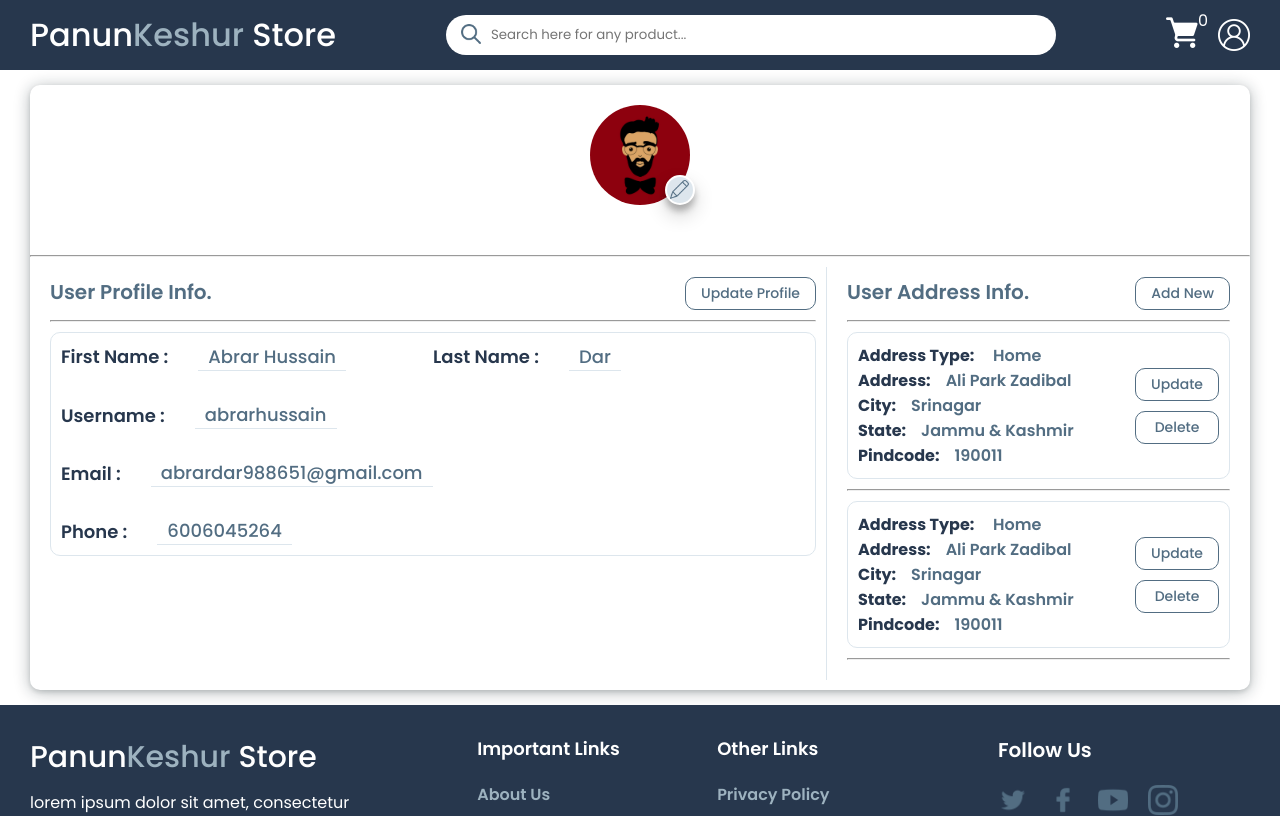
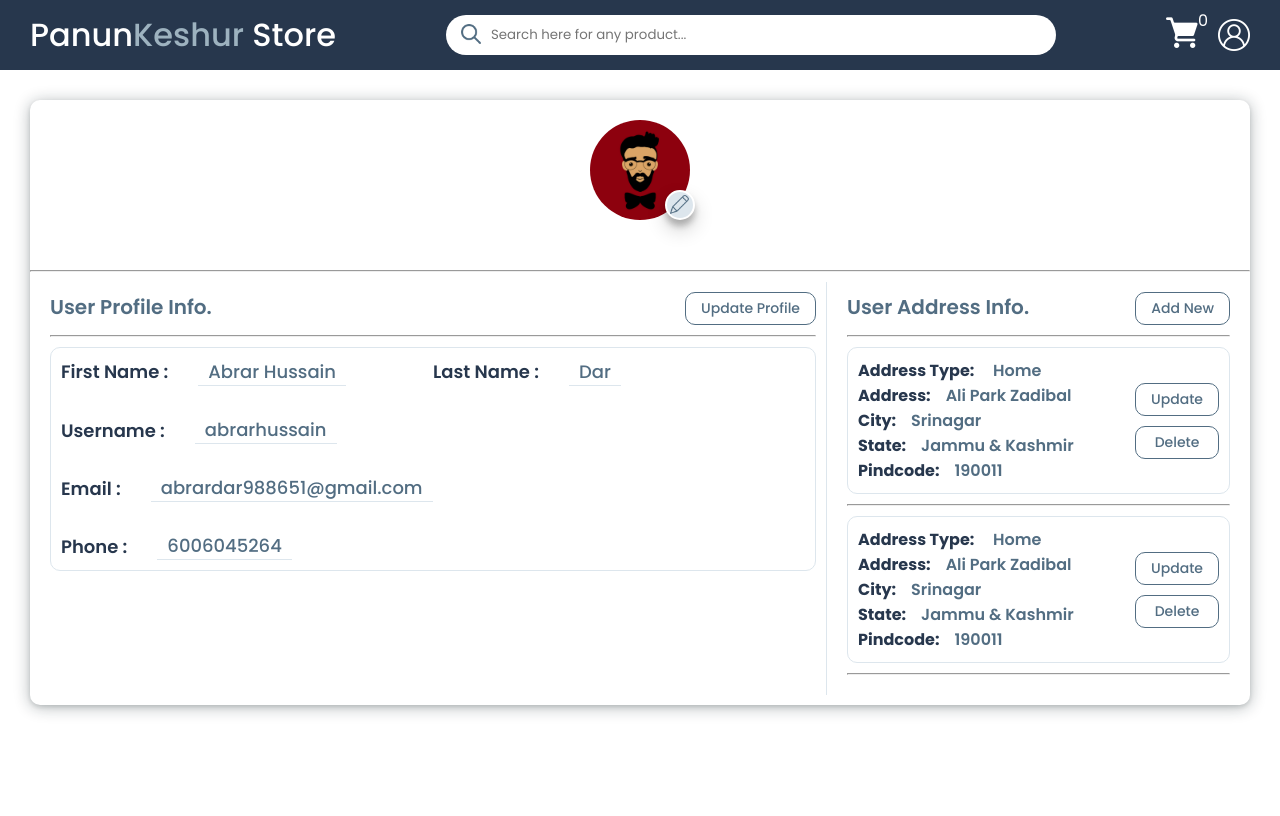
Before and after one commit to Abrarhussaindar/pks_frontend, a React (Create React App) app: page /profile/1 in a window 1280 px wide. Shown: the top 816 px of the page. Built offline with nearby package versions, Linux system fonts and the light colour scheme.

Commit message:
profile page done

```diff
--- a/src/pages/userPage/profile/profile.css
+++ b/src/pages/userPage/profile/profile.css
@@ -1,9 +1,12 @@
+.profileContainer {
+  height: 100vh;
+}
 .profileContainer .profileWrapper {
   display: flex;
   flex-direction: column;
   justify-content: center;
   border-radius: 10px;
-  margin: 15px 30px;
+  margin: 30px;
   box-shadow: rgba(14, 30, 37, 0.12) 0px 2px 4px 0px, rgba(14, 30, 37, 0.32) 0px 2px 16px 0px;
 }
 .profileContainer .profileWrapper .profileTop {
--- a/src/pages/userPage/profile/profile.scss
+++ b/src/pages/userPage/profile/profile.scss
@@ -1,5 +1,5 @@
 .profileContainer{
-    // height: 100vh;
+    height: 100vh;
     .profileWrapper{
         display: flex;
         flex-direction: column;
@@ -7,7 +7,7 @@
         justify-content: center;
         // margin-top: 20px;
         border-radius: 10px;
-        margin: 15px 30px;
+        margin: 30px;
         box-shadow: rgba(14, 30, 37, 0.12) 0px 2px 4px 0px, rgba(14, 30, 37, 0.32) 0px 2px 16px 0px;
         .profileTop{
             display: flex;
```
Also changed, not shown: 1 other file (tests, documents, lock files or other folders).
